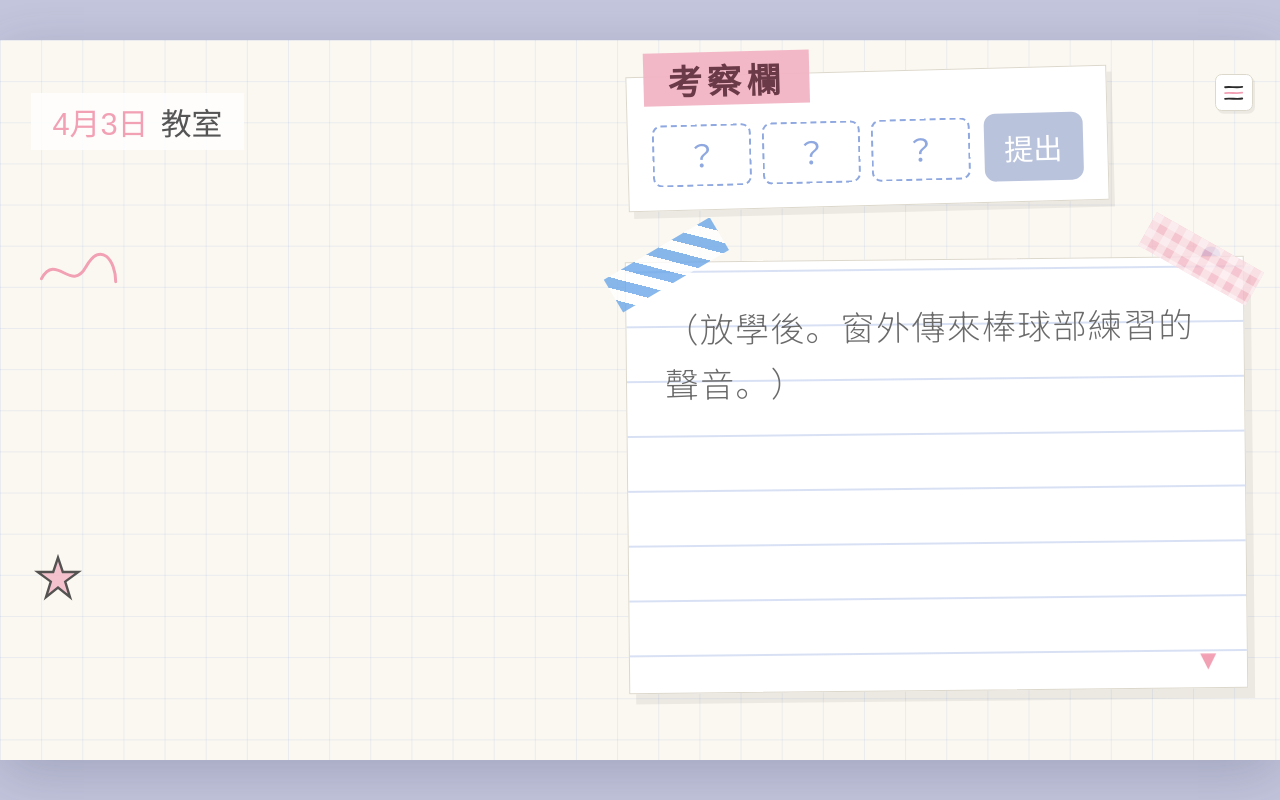
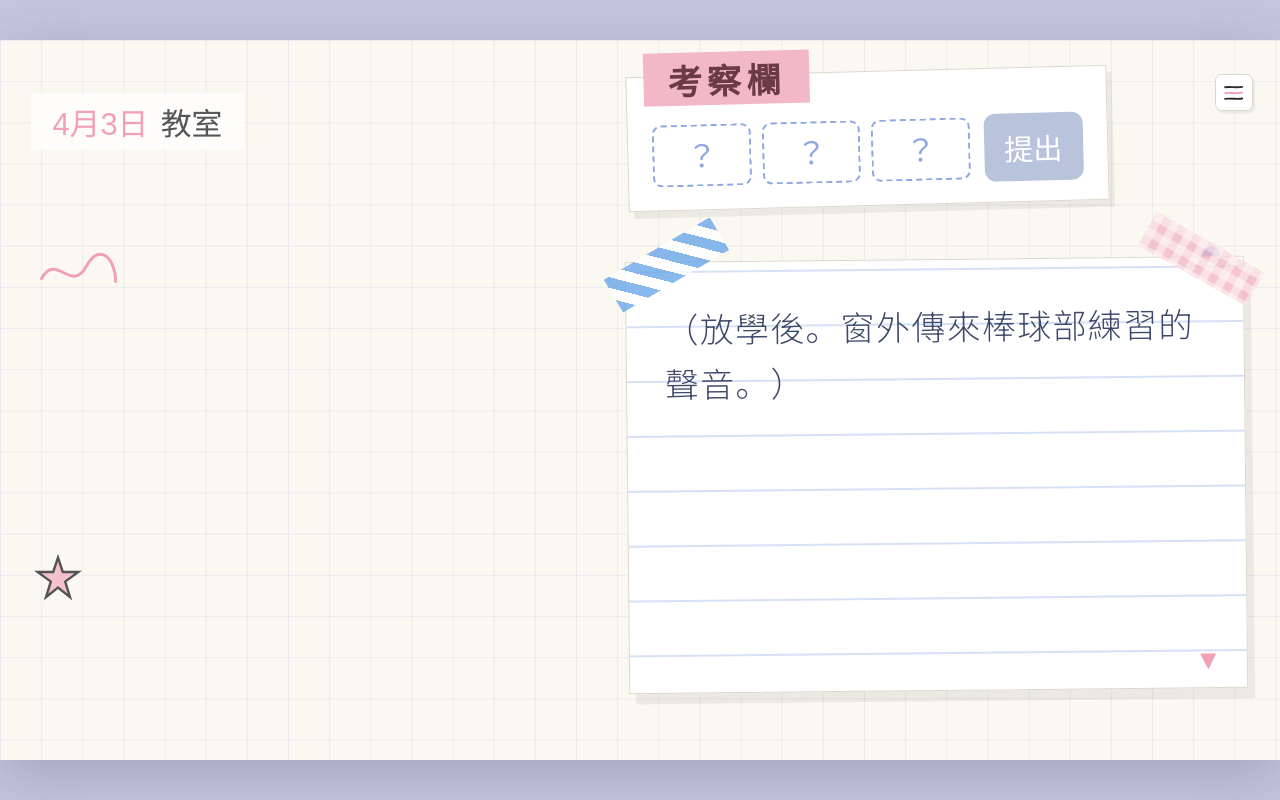
Before and after one commit to Joan1569/blg, a plain HTML site: page index.html in a window 1280 px wide. Drawn offline with Linux system fonts and the light colour scheme; a web font is replaced by a local one.

Commit message:
Darken narration text color for thin font
Co-Authored-By: Claude Opus 5.5 <noreply@anthropic.com>
Claude-Session: https://claude.ai/code/session_01XsvFgFK4x8hky9iQiNBAVi

```diff
--- a/index.html
+++ b/index.html
@@ -123,7 +123,7 @@
     font-size: 1em; line-height: 1.6em;
     overflow-y: auto; -webkit-overflow-scrolling: touch;
   }
-  #text.narr { color: #6b6b6b; }
+  #text.narr { color: #3f4a6b; }
   #nextMark { position: absolute; right: .9em; bottom: .4em; color: #f2a0b4; font-size: .8em; -webkit-animation: bob 1s infinite; animation: bob 1s infinite; }
   @-webkit-keyframes bob { 50% { -webkit-transform: translateY(.2em); } }
   @keyframes bob { 50% { transform: translateY(.2em); } }
```
